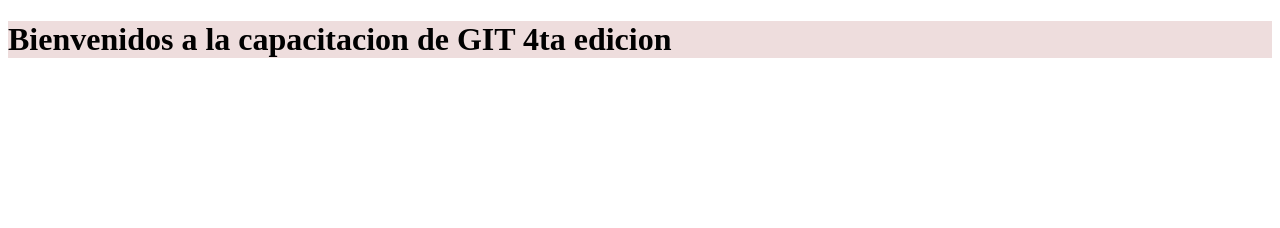
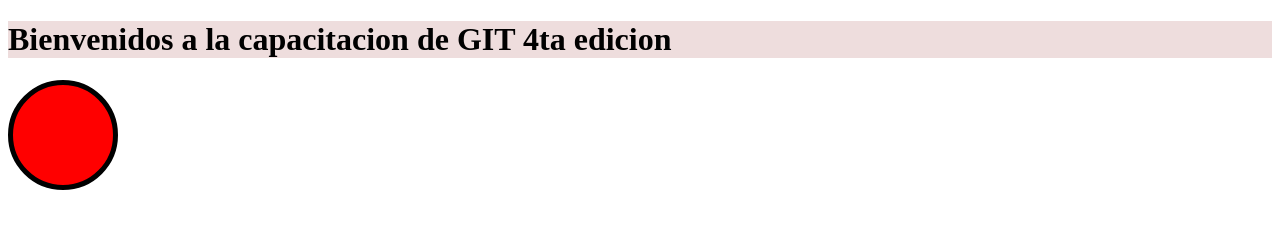
Before and after one commit to cjbellotti/capa-git-4, a plain HTML site: page index.html in a window 1280 px wide. Drawn offline with Linux system fonts and the light colour scheme.

Commit message:
Agrego circulo

```diff
--- a/index.css
+++ b/index.css
@@ -1,3 +1,10 @@
 h1 {
 	background-color: #eedddd;
 }
+.circle {
+	width : 100px;
+	height : 100px;
+	border-radius: 50%;
+	border : 5px solid black;
+	background-color: red;
+}
--- a/index.html
+++ b/index.html
@@ -7,5 +7,6 @@
 </head>
 <body>
 	<h1>Bienvenidos a la capacitacion de GIT 4ta edicion</h1>
+	<div class="circle"></div>
 </body>
 </html>
```
